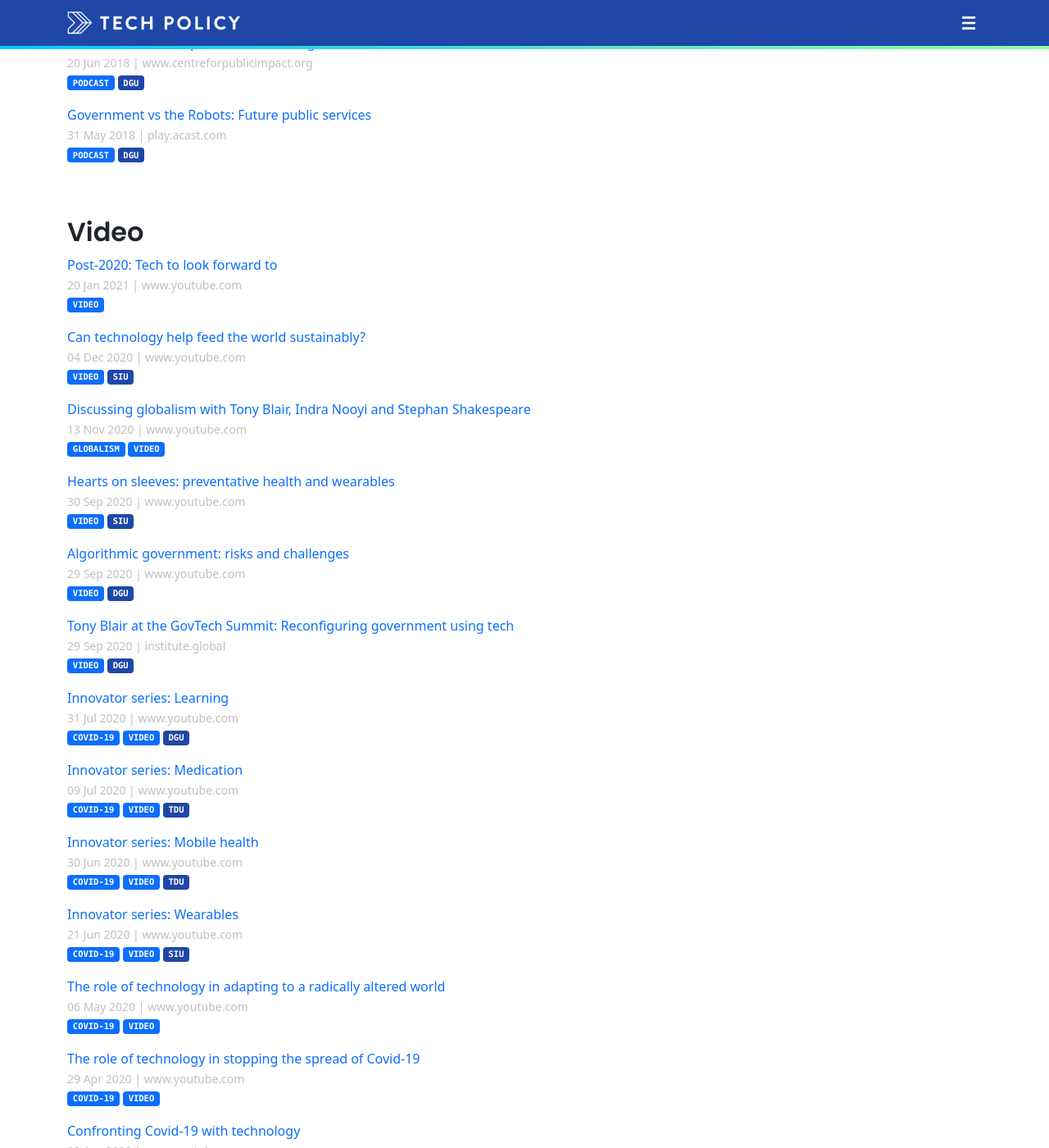
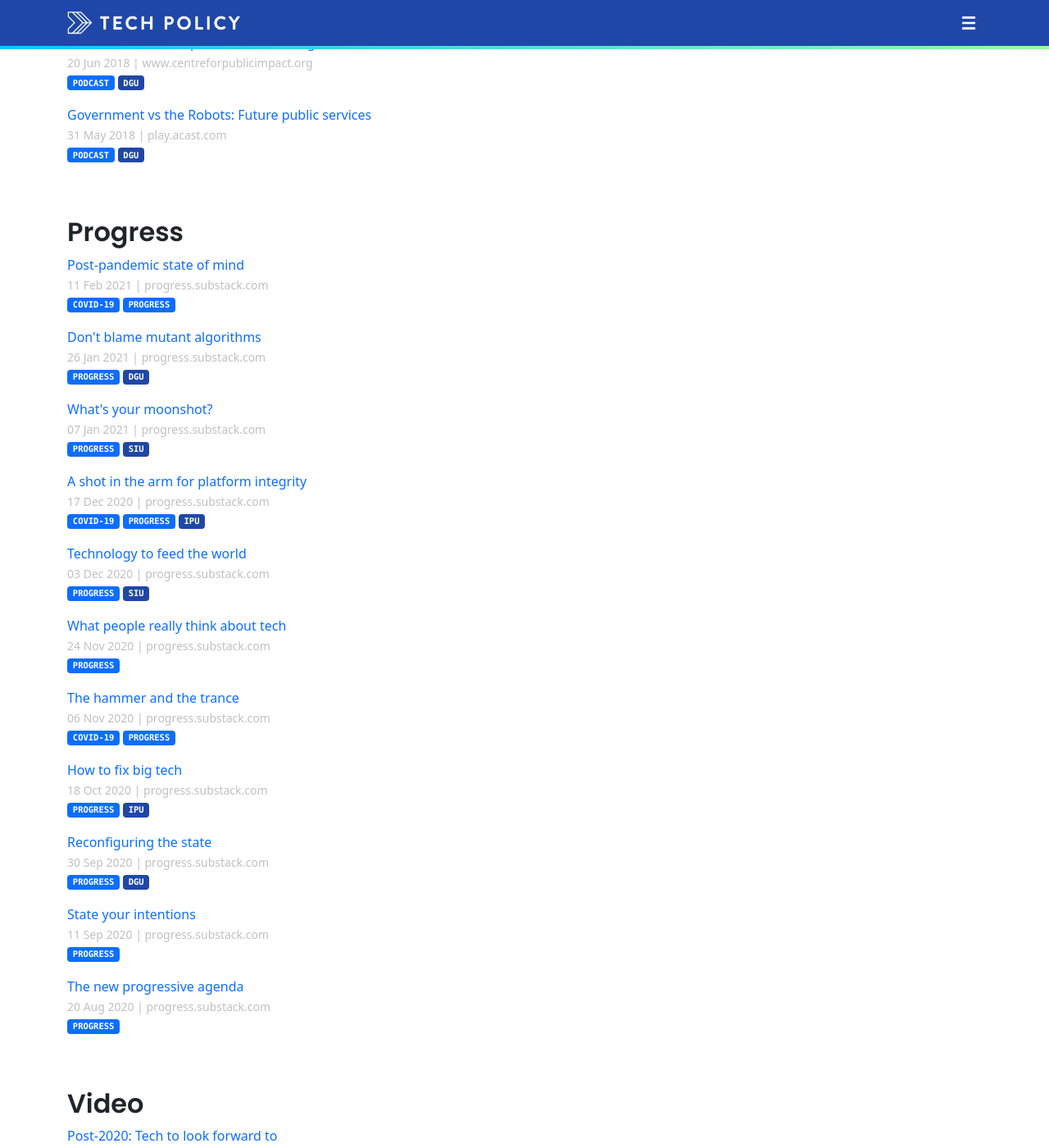
Before and after one commit to techpolicyio/techpolicyio.github.io, a Jekyll site: the page built from pages/tags.md, in a window 1280 px wide and 1400 px high, scrolled down 5907 px. Shown: the whole window at 82% size. Built offline with Jekyll 4.4.1, drawn with Linux system fonts in a browser that asks for light colours; some of the changed text lies outside the part shown.

Commit message:
Update links.yml

```diff
--- a/_data/links.yml
+++ b/_data/links.yml
@@ -402,6 +402,7 @@
 - title: "The new progressive agenda"
   url: https://progress.substack.com/p/the-new-progressive-agenda
   date: 2020-08-20
+  tags: progress
 - title: "Global genome project"
   url: https://institute.global/policy/global-genome-project
   date: 2020-09-14
@@ -409,6 +410,7 @@
 - title: "State your intentions"
   url: https://progress.substack.com/p/state-your-intentions
   date: 2020-09-11
+  tags: progress
 - title: "Vaizey View: Technology can disrupt the monopoly of government"
   date: 2020-09-28
   url: https://open.spotify.com/episode/0McpyjC7MVQ3icXufjbxu1
@@ -448,10 +450,12 @@
   date: 2020-09-30
   url: https://progress.substack.com/p/reconfiguring-the-state
   unit: dgu
+  tags: progress
 - title: "How to fix big tech"
   date: 2020-10-18
   url: https://progress.substack.com/p/how-to-fix-big-tech
   unit: ipu
+  tags: progress
 - title: "Reconfiguring the state: case studies from around the world"
   date: 2020-10-21
   url: https://institute.global/policy/reconfiguring-state-case-studies-around-world
@@ -484,7 +488,7 @@
 - title: "The hammer and the trance"
   date: 2020-11-06
   url: https://progress.substack.com/p/the-hammer-and-the-trance
-  tags: covid-19
+  tags: covid-19, progress
 - title: "The TBI Globalism Study: Transparency and autonomy should underpin online voting systems"
   date: 2020-11-16
   url: https://institute.global/policy/tbi-globalism-study-transparency-and-autonomy-should-underpin-online-voting-systems
@@ -533,6 +537,7 @@
 - title: "What people really think about tech"
   url: https://progress.substack.com/p/what-people-really-think-about-tech
   date: 2020-11-24
+  tags: progress
 - title: "Technology to feed the world (full report)"
   url: https://institute.global/policy/technology-feed-world
   date: 2020-12-03
@@ -541,6 +546,7 @@
   url: https://progress.substack.com/p/technology-to-feed-the-world
   date: 2020-12-03
   unit: siu
+  tags: progress
 - title: "Food is the missing piece of Boris Johnson's green revolution"
   url: https://www.independent.co.uk/voices/food-boris-johnson-climate-change-cop-26-b1765229.html
   date: 2020-12-03
@@ -581,7 +587,7 @@
   url: https://progress.substack.com/p/a-shot-in-the-arm-for-platform-integrity
   date: 2020-12-17
   unit: ipu
-  tags: covid-19
+  tags: covid-19, progress
 - title: "Debated Podcast: Technology and Covid-19 with Benedict Macon-Cooney"
   url: https://debatedpodcast.podbean.com/e/technology-and-covid-19-w-benedict-macon-cooney/
   date: 2020-04-28
@@ -591,6 +597,7 @@
   url: https://progress.substack.com/p/whats-your-moonshot
   date: 2021-01-07
   unit: siu
+  tags: progress
 - title: "Tech moonshots: big ideas for a brighter future"
   url: https://institute.global/policy/tech-moonshots-big-ideas-brighter-future
   date: 2021-01-07
@@ -611,6 +618,7 @@
   url: https://progress.substack.com/p/dont-be-afraid-of-mutant-algorithms
   date: 2021-01-26
   unit: dgu
+  tags: progress
 - title: "We need radical reform of our data infrastructure to beat Covid-19"
   url: https://institute.global/policy/we-need-radical-reform-our-data-infrastructure-beat-covid-19
   date: 2021-02-01
@@ -625,7 +633,7 @@
 - title: "Post-pandemic state of mind"
   url: https://progress.substack.com/p/post-pandemic-state-of-mind
   date: 2021-02-11
-  tags: covid-19
+  tags: covid-19, progress
 - title: "The UK government should take the lead on digital health passports"
   url: https://institute.global/policy/uk-government-should-take-lead-implementing-digital-health-passports-heres-why
   date: 2021-02-14
```
